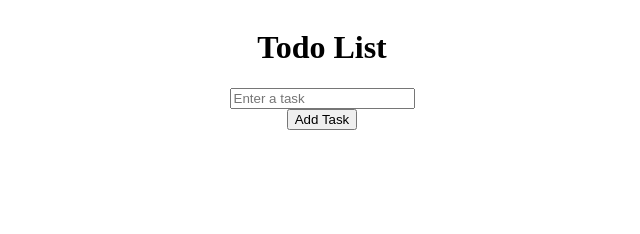
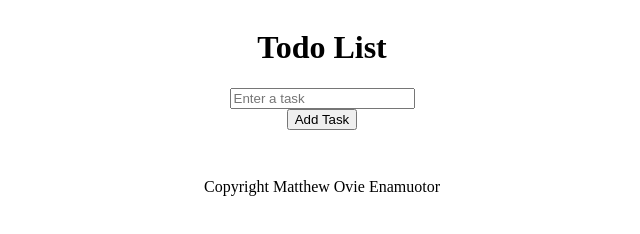
Before and after one commit to oviematthew/todolist, a plain HTML site: page index.html in a window 1280 px wide. Shown: the whole page, without its empty margins (318-958 px from the left). Drawn offline with Linux system fonts and the light colour scheme.

Commit message:
added styles

```diff
--- a/assets/css/style.css
+++ b/assets/css/style.css
@@ -4,3 +4,5 @@ body {
     align-items: center;
     flex-direction: column;
 }
+
+footer
--- a/index.html
+++ b/index.html
@@ -8,10 +8,14 @@
     <link rel="stylesheet" href="./assets/css/style.css">
 </head>
 <body>
-    <h1>Todo List</h1>
+  <h1>Todo List</h1>
   <input id="taskInput" type="text" placeholder="Enter a task">
   <button id="addButton">Add Task</button>
   <ul id="taskList"></ul>
+
+  <footer>
+    <p>Copyright Matthew Ovie Enamuotor</p>
+  </footer>
 
 
   <script src="./assets/js/script.js"></script>
```
